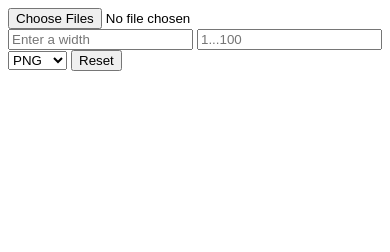
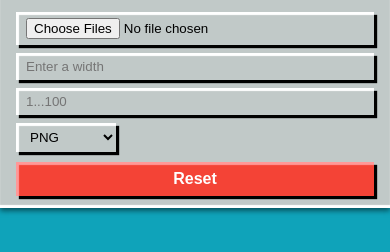
Before and after one commit to KrispyKreme8085/image-shrinker, a website: page index.html in a window 390 px wide. Drawn offline with Linux system fonts and the light colour scheme.

Commit message:
Finished CSS

```diff
--- a/index.html
+++ b/index.html
@@ -4,11 +4,12 @@
     <meta charset="UTF-8">
     <meta name="viewport" content="width=device-width, initial-scale=1.0">
     <title>Document</title>
+    <link rel="stylesheet" href="main.css">
 </head>
 <body>
-    <input id="aFile" type="file" multiple>
-    <!-- <img id="anImage" src="" alt=""> -->
-    <section id="imageSection"></section>
+    <header>
+        <div>
+            <input type="file" id="aFile" name="filename" multiple>
             <input type="number" id="width" placeholder="Enter a width">
             <input type="number" placeholder="1...100" id="quality">
             <select id="imageType">
@@ -16,8 +17,12 @@
                 <option value="image/jpeg">JPEG</option>
                 <option value="image/webp">WebP</option>
             </select>
+        </div>
+        <div>
             <button id="reset">Reset</button>
-    <section id="downloadArea"></section>
+        </div>
+    </header>
+    <section id="imageSection"></section>
 
     <script>
         const aFile = document.getElementById("aFile")
@@ -26,7 +31,6 @@
         const quality = document.getElementById("quality")
         const reset = document.getElementById("reset")
         const imageSection = document.getElementById("imageSection")
-        const downloadArea = document.getElementById("downloadArea")
         const imageType = document.getElementById("imageType")
 
 
@@ -81,15 +85,14 @@
                 const a = document.createElement("a")
                 a.href = imageURL
                 a.download = file.name + "-resized" + returnFileType(contentTypeFromServer)
-                a.innerText = "Download" + file.name + "-resized" + returnFileType(contentTypeFromServer)
-                downloadArea.appendChild(a)
+                a.innerText = "Download " + file.name + "-resized" + returnFileType(contentTypeFromServer)
 
                 const newSection = document.createElement("div")
                 newSection.innerHTML = `
                     <img src="${imageURL}" alt="${file.name + "-resized" + returnFileType(contentTypeFromServer)}"></img>
                     <p>Original Size: ${originalSizeInMB} MB // Compressed Size: ${compressedSizeInMB} MB</p>
                 `
-
+                newSection.appendChild(a)
                 imageSection.appendChild(newSection)
             }
             img.src = objectURL
@@ -112,7 +115,6 @@
             quality.value = ""
             aFile.value = ""
             imageSection.innerHTML = ""
-            downloadArea.innerHTML = ""
         }
     </script>
 </body>
--- /dev/null
+++ b/main.css
@@ -0,0 +1,169 @@
+body {
+    margin: 0;
+    padding: 0;
+    max-width: 100%;
+    background-color: rgb(15, 163, 186);
+    font-family: Arial, sans-serif;
+}
+
+header {
+    display: flex;
+    flex-direction: row;
+    flex-wrap: wrap;
+    align-items: center;
+    justify-content: space-between;
+    background-color: #c1c9c8;
+    box-shadow:
+        inset 0px -3px 1px white,
+        0px 3px 5px rgb(7, 86, 98)
+    ;
+    padding: 12px 16px;
+    gap: 10px;
+}
+
+header div {
+    display: flex;
+    flex-wrap: wrap;
+    align-items: center;
+    gap: 8px;
+    min-width: 0;
+}
+
+@media (max-width: 600px) {
+    header {
+        flex-direction: column;
+        align-items: stretch;
+    }
+
+    header div {
+        flex-direction: column;
+        align-items: stretch;
+    }
+
+    header input[type="file"], header input[type="number"], header select, #uploadBtn, #reset {
+        width: 100%;
+        box-sizing: border-box;
+    }
+}
+
+@media (max-width: 600px) {
+    header {
+        flex-direction: column;
+        align-items: stretch;
+    }
+
+    header div {
+        justify-content: center;
+    }
+
+    header input[type="file"], header input[type="number"], header select {
+        flex: 1;
+        width: 100%;
+        box-sizing: border-box;
+    }
+
+    #uploadBtn, #reset {
+        flex: 1;
+        width: 100%;
+        box-sizing: border-box;
+    }
+}
+
+header input[type="file"] {
+    padding: 6px 10px;
+    border: 0;
+    box-shadow:
+        3px 3px 1px black,
+        inset 3px 3px 1px white
+    ;
+    background: #c1c9c8;
+    cursor: pointer;
+    height: 20px;
+}
+
+header input[type="number"] {
+    padding: 6px 10px;
+    border: 0;
+    box-shadow:
+        3px 3px 1px black,
+        inset 3px 3px 1px white
+    ;
+    background: #c1c9c8;
+    cursor: pointer;
+    height: 20px;
+}
+
+header select {
+    padding: 6px 10px;
+    border: 0;
+    box-shadow:
+        3px 3px 1px black,
+        inset 3px 3px 1px white
+    ;
+    background: #c1c9c8;
+    cursor: pointer;
+    height: 30px;
+    width: 100px;
+}
+
+#uploadBtn {
+    padding: 8px 20px;
+    box-shadow:
+        3px 3px 1px black,
+        inset 3px 3px 1px #96d0ff
+    ;
+    background-color: #2196f3;
+    color: white;
+    border: none;
+    font-size: 1rem;
+    font-weight: bold;
+    cursor: pointer;
+}
+
+#reset {
+    padding: 8px 20px;
+    box-shadow:
+        3px 3px 1px black,
+        inset 3px 3px 1px rgb(255, 152, 152)
+    ;
+    background-color: #f44336;
+    color: white;
+    border: none;
+    font-size: 1rem;
+    font-weight: bold;
+    cursor: pointer;
+}
+
+#imageSection {
+    display: grid;
+    grid-template-columns: repeat(auto-fill, minmax(240px, 1fr));
+    gap: 16px;
+    padding: 16px;
+}
+
+#imageSection div {
+    background-color: #c1c9c8;
+    border: 2px solid #ffffff;
+    display: flex;
+    flex-direction: column;
+    align-items: center;
+    padding: 8px;
+    gap: 8px;
+}
+
+#imageSection p {
+    font-size: 0.75rem;
+    color: #333;
+}
+
+#imageSection img {
+    width: 100%;
+    aspect-ratio: 4/3;
+    object-fit: cover;
+    background-color: #000;
+    display: block;
+}
+
+#imageSection a {
+    text-align: center;
+}
```
Lines whose indentation alone changed are shown as unchanged.
